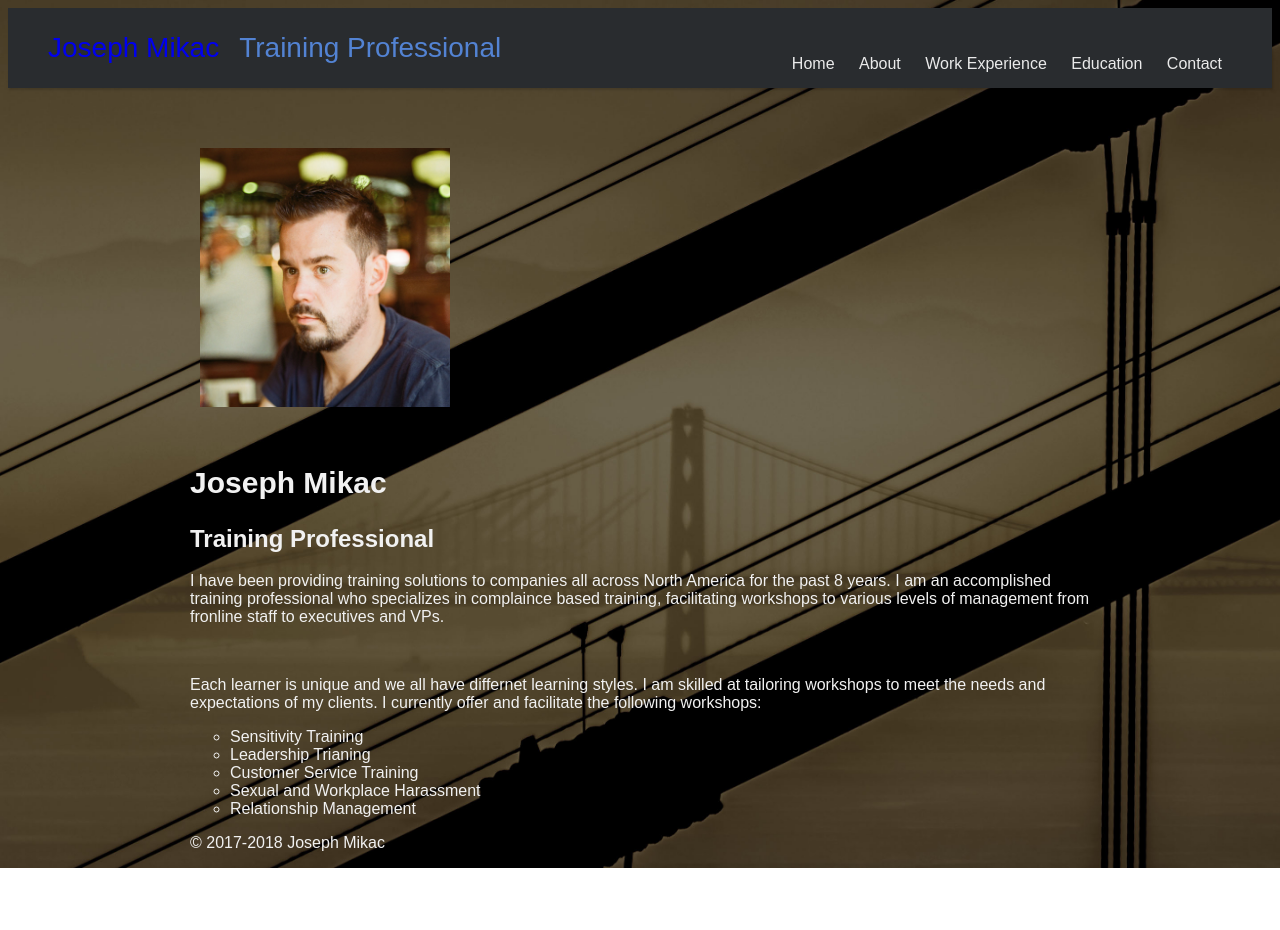
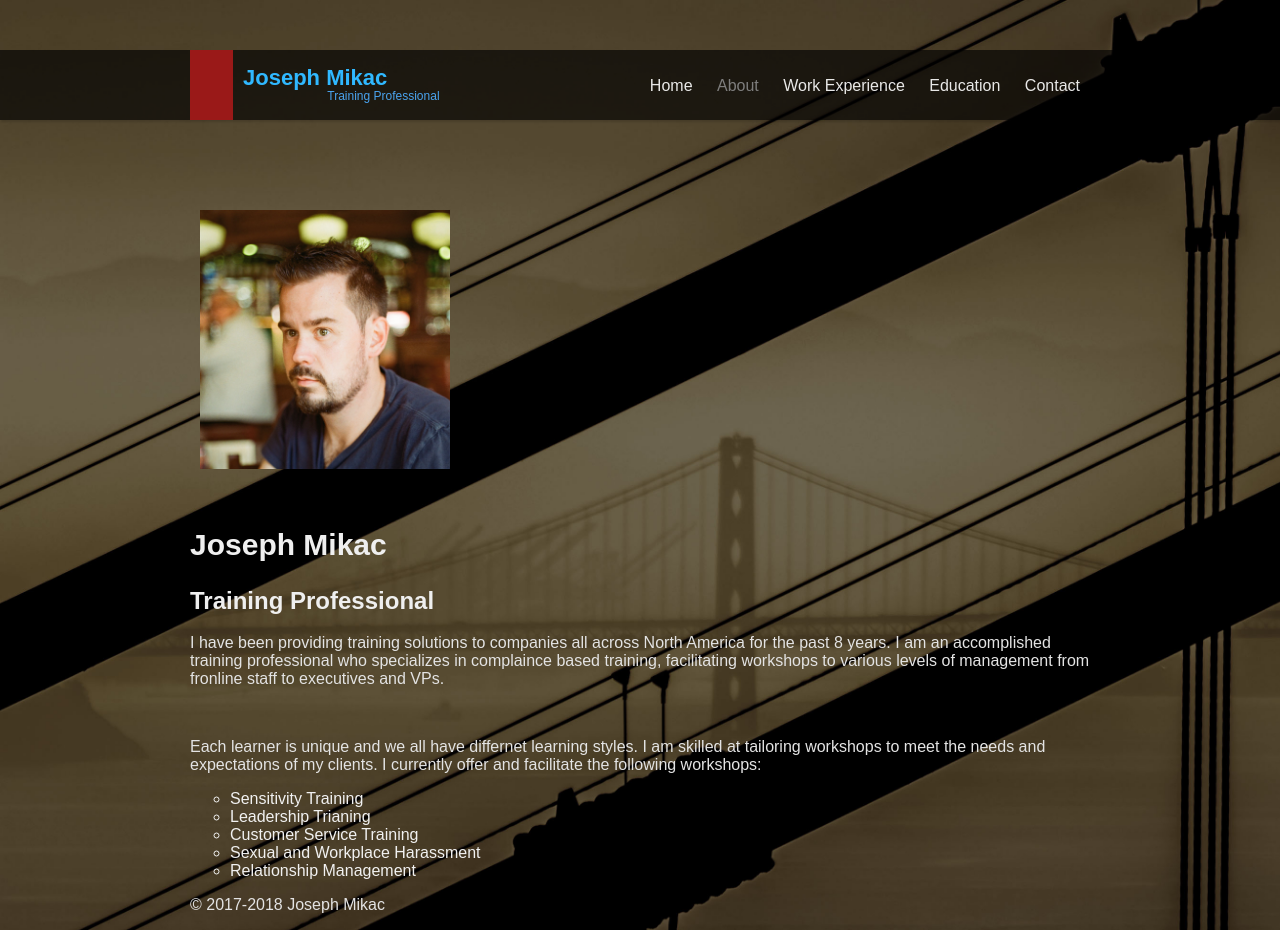
Before and after one commit to JRoc86/Joe-s-Portfolio, a plain HTML site: page src/about.html in a window 1280 px wide. Before the commit the page ends 868 px from the top, so only its background shows below. Drawn offline with Linux system fonts and the light colour scheme.

Commit message:
feat(): Fixed all header bars

```diff
--- a/src/about.html
+++ b/src/about.html
@@ -12,17 +12,21 @@
 
 	<body class="page-about">
 		<header class="main-header">
-			<h1 class="main-heading"><a href="#">Joseph Mikac<span>Training Professional</span></a></h1>
+			<div class="section-content">
+				<span class="croat-red"></span>
+				<h1 class="main-heading">
+					Joseph Mikac<span class="subhead">Training Professional</span></h1>
 
 				<nav class="navbar">
 					<ul>
 						<li><a href="index.html">Home</a></li>
-					<li><a href="about.html">About</a></li>
+						<li class="selected"><a href="about.html">About</a></li>
 						<li><a href="work.html">Work Experience</a></li>
 						<li><a href="education.html">Education</a></li>
 						<li><a href="contact.html">Contact</a></li>
 					</ul>
 				</nav>
+			</div>
 		</header>
 
 
--- a/src/css/contact.css
+++ b/src/css/contact.css
@@ -1,38 +1,4 @@
 /* Contact Page specific styles */
-
-html {
-	font-family: Arial, Helvetica, sans-serif;
-	margin: 0;
-	padding: 0;
-}
-
-body {
-	margin: 0;
-	padding: 0;
-	position: relative;
-}
-
-p {
-	color: #e3e3e3;
-	font-size: 16px;
-}
-
-h1,
-h2,
-h3,
-h4,
-h5,
-h6 {
-	color: #efefef;
-}
-
-.h1-heading {
-	font-size: 20px;
-}
-
-.h3-heading {
-	font-size: 18px;
-}
 
 
 .legal {
--- a/src/css/style.css
+++ b/src/css/style.css
@@ -1,11 +1,47 @@
 /* Global Site Styles */
+
+html {
+	font-family: Arial, Helvetica, sans-serif;
+	margin: 0;
+	padding: 0;
+}
+
+body {
+	margin: 0;
+	padding: 0;
+	position: relative;
+}
+
+p {
+	color: #e3e3e3;
+	font-size: 16px;
+}
+
+h1,
+h2,
+h3,
+h4,
+h5,
+h6 {
+	color: #efefef;
+}
+
+.h1-heading {
+	font-size: 20px;
+}
+
+.h3-heading {
+	font-size: 18px;
+}
+
 .main-header {
-	background-color: #292c2f;
+	background-color: rgba(0, 0, 0, 0.65);
 	box-shadow: 1px 2px 2px rgba(0, 0, 0, 0.15);
-	padding: 20px 40px;
-	height: 80px;
+	padding: 0;
+	height: 70px;
 	box-sizing: border-box;
-
+	overflow: hidden;
+	margin: 50px 0 30px;
 }
 
 .main-header a:visited {
@@ -14,32 +50,33 @@
 }
 
 
-.header img {
-	background: url("/images/bridge.jpg") center no-repeat;
-	max-width: 1200px
-	height: 200px;
-}
-
 /* Logo */
 
 .main-heading {
+	color: #30b8ff;
+	font-size: 22px;
 	float: left;
-	font: normal 28px Cookie, Arial, Helvetica, sans-serif;
-	line-height: 40px;
-	margin: 0;
+	margin: 15px 0;
 	text-decoration: none;
-
 }
 
-.main-heading a {
+.main-heading .subhead {
+	position: relative;
+	font-size: 12px;
+	color: #4aa3ee;
 	text-decoration: none;
-
+	top: 15px;
+	left: -60px;
+	font-weight: normal;
 }
 
-.main-heading span {
-	padding-left: 20px;
-	color: #5383d3;
-	text-decoration: none;
+.croat-red {
+	background: #9a1918;
+	display: block;
+	width: 43px;
+	height: 100px;
+	float: left;
+	margin-right: 10px;
 }
 
 /* The header links */
@@ -57,6 +94,10 @@
 .main-header ul li a {
 	color: #ffffff;
 	text-decoration: none;
+}
+
+.main-header ul li.selected a {
+	color: #898989;
 }
 
 .main-header ul li a:hover {
```
Also changed, not shown: src/contact.html (+3 -1 lines), src/education.html (+6 -2 lines), src/index.html (+6 -2 lines), src/work.html (+6 -2 lines). Lines whose indentation alone changed are shown as unchanged.
